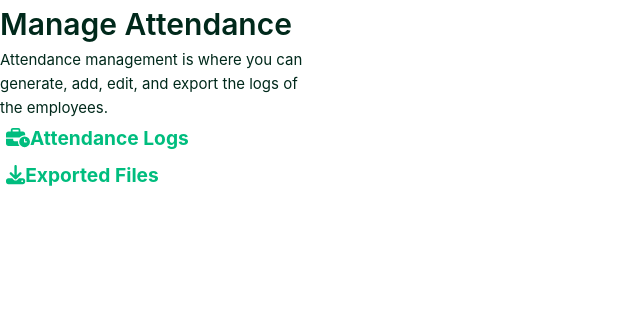
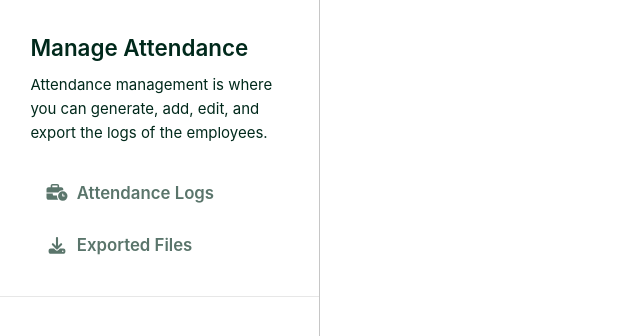
Before and after one commit to AlysCole/sprout-assessment, a Vue app: page / in a window 1280 px wide. Shown: the top 336 px of the page, without its empty margins (0-640 px from the left). Built offline with nearby package versions, Linux system fonts and the light colour scheme.

Commit message:
Style Manage Attendance sidebar

```diff
--- a/src/assets/base.css
+++ b/src/assets/base.css
@@ -7,6 +7,7 @@
   --black-soft: #2d4f43;
   --black-mute: #5a756b;
 
+  --green: #17ad49;
   --green-light: #e6ffee;
 
   --divider-light-1: rgba(60, 60, 60, 0.29);
@@ -34,6 +35,9 @@
   --color-highlight: var(--green-light);
 
   --section-gap: 160px;
+  --label-size: 1.05rem;
+  --label-weight: 600;
+  --header-size: 1.4rem;
 }
 
 @media (prefers-color-scheme: dark) {
--- a/src/assets/main.css
+++ b/src/assets/main.css
@@ -8,9 +8,7 @@
 a,
 .green {
   text-decoration: none;
-  color: hsla(160, 100%, 37%, 1);
   transition: 0.4s;
-  padding: 3px;
 }
 
 @media (hover: hover) {
--- a/src/components/AttendanceSidebar.vue
+++ b/src/components/AttendanceSidebar.vue
@@ -15,44 +15,76 @@ const attendanceLinks = [
 </script>
 
 <template>
-  <div class="attendance__sidebar">
-    <h1>Manage Attendance</h1>
+  <div class="sidebar">
+    <div class="sidebar__nav">
+      <div class="sidebar__text">
+        <h2>Manage Attendance</h2>
         <p>
           Attendance management is where you can generate, add, edit, and export the logs of the
           employees.
         </p>
+      </div>
       <nav>
         <RouterLink v-for="link in attendanceLinks" :key="link.to" :to="link.to">
-        <a class="attendance__link"><font-awesome-icon :icon="link.icon" />{{ link.label }}</a>
+          <font-awesome-icon :icon="link.icon" />{{ link.label }}
         </RouterLink>
       </nav>
     </div>
+  </div>
 </template>
 <style scoped>
-.attendance__sidebar {
+.sidebar {
   display: flex;
   flex-direction: column;
-  width: 25%;
-  max-width: 25%;
+  width: 25vw;
+  max-width: 25vw;
   height: 100%;
   overflow: hidden;
+  border-right: 1px solid var(--divider-light-1);
 }
 
-h1 {
-  font-weight: 600;
+.sidebar__nav {
+  padding: 1.5rem;
+  border-bottom: 1px solid var(--divider-light-2);
+}
+
+.sidebar__text {
+  padding: 0.4rem;
+}
+
+h2 {
+  font-weight: var(--label-weight);
+  font-size: var(--header-size);
+  margin-bottom: 0.4rem;
 }
 
 nav {
+  margin-top: 1rem;
   display: flex;
   flex-direction: column;
 }
 
-.attendance__link {
-  font-size: 1.2rem;
-  font-weight: bold;
+nav > a {
+  font-size: var(--label-size);
+  font-weight: var(--label-weight);
+  padding: 0.8rem;
+  border-radius: 5px;
+  color: var(--black-mute);
 }
 
-.attendance__link:hover {
+nav > a svg {
+  width: 2.5rem;
+  text-align: left;
+}
+
+nav > a:hover,
+nav > a.active {
+  color: var(--black-soft);
   background-color: var(--color-highlight);
 }
+
+nav > a:hover svg,
+nav > a.active svg {
+  color: var(--green);
+}
 </style>
```
Lines whose indentation alone changed are shown as unchanged.
